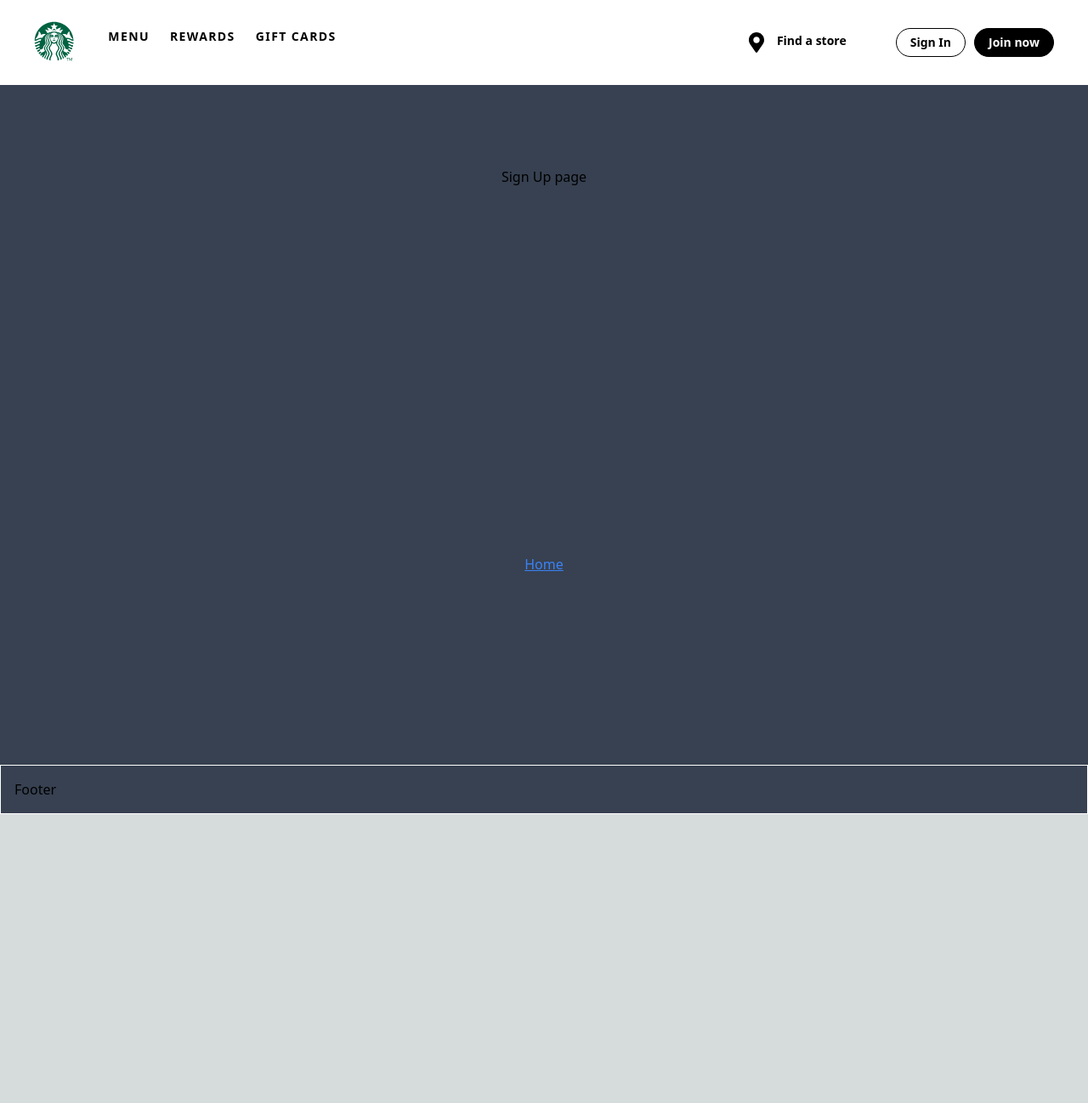
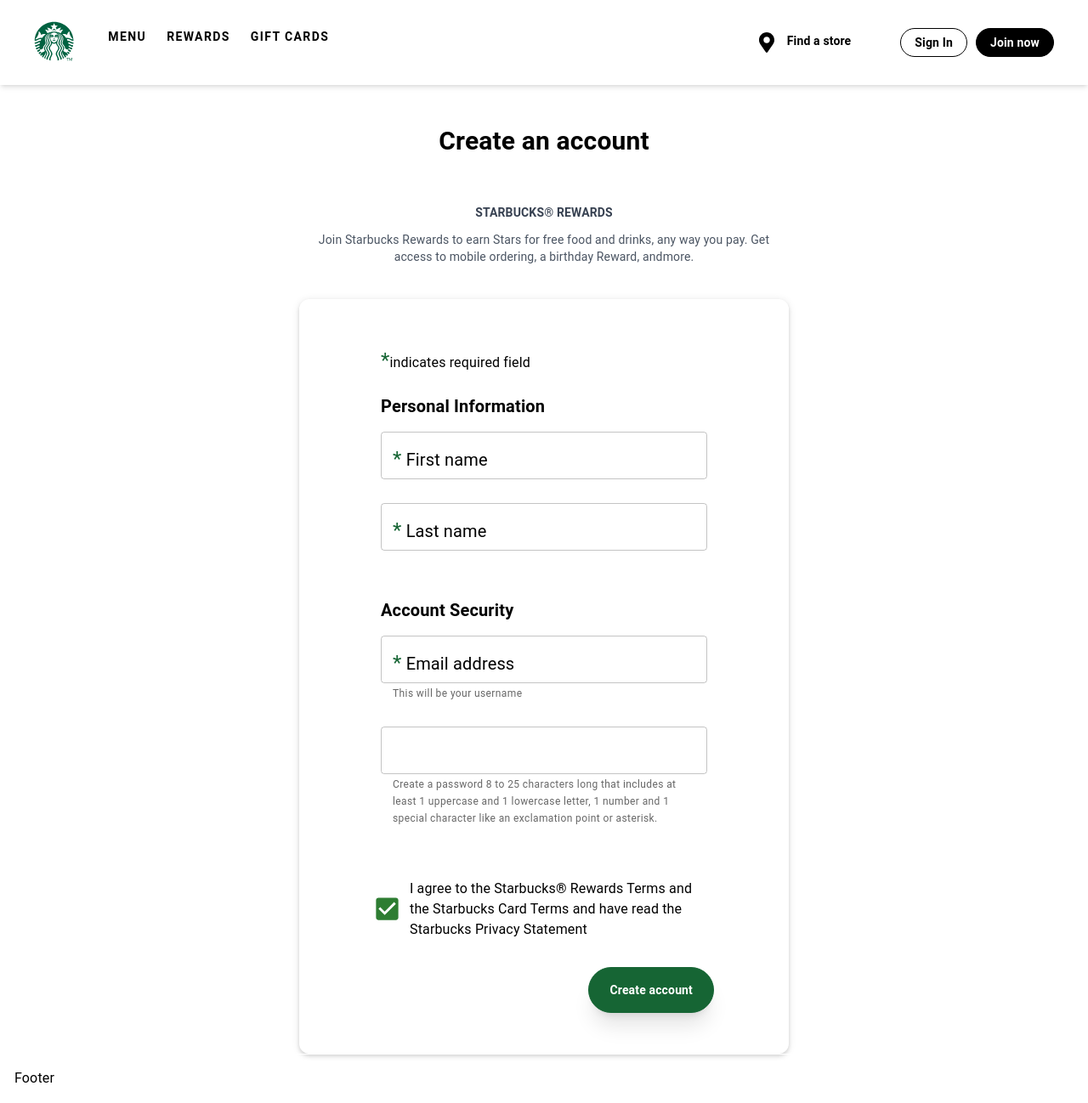
Before and after one commit to OlegGudymenko/next-prisma-starbucks-copy, a Next.js app: page /account/signup in a window 1280 px wide. Shown: the whole page at 85% size. Before the commit the page ends 958 px from the top, so only its background shows below. Built offline with nearby package versions, Linux system fonts and the light colour scheme; no server answers.

Commit message:
FE: Add signin/signup ui

```diff
--- a/package.json
+++ b/package.json
@@ -10,8 +10,9 @@
   },
   "dependencies": {
     "@auth/prisma-adapter": "^1.0.1",
+    "@emotion/react": "^11.11.1",
+    "@emotion/styled": "^11.11.0",
     "@mui/material": "^5.14.5",
-    "@mui/styled-engine-sc": "^5.12.0",
     "@prisma/client": "^5.1.1",
     "autoprefixer": "10.4.15",
     "bcrypt": "^5.1.1",
@@ -25,7 +26,6 @@
     "react": "18.2.0",
     "react-dom": "18.2.0",
     "react-icons": "^4.10.1",
-    "styled-components": "^5.3.11",
     "tailwindcss": "3.3.3"
   },
   "devDependencies": {
--- a/src/components/Button.js
+++ b/src/components/Button.js
@@ -20,20 +20,18 @@
       'bg-black border-black text-white hover:bg-gray-700 hover:border-gray-700': contained
     }),
     green: clsx({
-      '': outlined,
-      '': contained
+      'bg-white border-green-800 text-green-800 hover:bg-green-50 ': outlined,
+      'bg-green-800 border-green-800 text-white': contained
     }),
   };
 
 
   const styles = clsx(
-    'px-4 py-1.5 border box-border rounded-3xl font-semibold text-sm',
+    'px-4 py-1.5 border box-border rounded-full font-semibold text-sm',
     colors[color],
     className || ''
   );
 
-  console.log(styles,'styles')
-// const styles = ''
   return <button className={styles} onClick={onClick}>{children}</button>
 }
 
--- a/src/components/Header.js
+++ b/src/components/Header.js
@@ -1,12 +1,13 @@
 import { useSession } from "next-auth/react";
 import { useRouter } from 'next/navigation';
+import Link from 'next/link';
+import { FaMapMarkerAlt } from "react-icons/fa";
+import styled from '@emotion/styled'
 
-import Link from 'next/link';
 import Button from '@/components/Button';
 import SvgComponent from '@/components/icons/Logo';
 
-import { FaMapMarkerAlt } from "react-icons/fa";
-
+const ShadowWrapper = styled.div`box-shadow: 0 1px 3px rgba(0,0,0,.1), 0 2px 2px rgba(0,0,0,.06), 0 0 2px rgba(0,0,0,.07);`
 
 const NAV_LINKS = [
   {
@@ -23,8 +24,6 @@
   },
 ]
 
-// 1.5rem = 2.4rem
-// base font size 10px
 const Header = () => {
   const { push } = useRouter();
   const { data: session } = useSession()
@@ -59,7 +58,8 @@
   }
 
   return (
-    <header className='h-[100px] flex items-center bg-white'>
+    <ShadowWrapper>
+      <header className='h-[100px] flex items-center bg-white shadow-md relative'>
         <nav className='px-10 flex items-center w-full'>
           {renderLogo()}
           <div className='flex w-full'>
@@ -68,6 +68,7 @@
           </div>
         </nav>
       </header>
+    </ShadowWrapper>
   )
 }
 
--- a/src/components/Layout.js
+++ b/src/components/Layout.js
@@ -1,12 +1,25 @@
+import { ThemeProvider, CssBaseline } from "@mui/material";
+import { createTheme } from "@mui/material/styles";
+
 import Navbar from './Header';
 import Footer from './Footer';
 
+const lightTheme = createTheme({
+  palette: {
+    mode: "light",
+  },
+});
+
 export default function Layout({ children }) {
   return (
-    <div className='min-h-screen bg-gray-700'>
-      <Navbar />
-      <main>{children}</main>
-      <Footer />
-    </div>
+    <ThemeProvider theme={lightTheme}>
+      <div className='bg-white text-black'>
+      <CssBaseline />
+        <Navbar />
+        {/* {children} */}
+        <main className=''>{children}</main>
+        <Footer />
+      </div>
+    </ThemeProvider>
   )
 }
--- /dev/null
+++ b/src/components/form/FormField.js
@@ -0,0 +1,72 @@
+import { useState } from 'react'
+
+import {
+  OutlinedInput,
+  InputLabel,
+  InputAdornment,
+  FormHelperText,
+  FormControl,
+  IconButton,
+ }from '@mui/material';
+ import { MdVisibility, MdVisibilityOff } from "react-icons/md";
+ import { TiDelete } from "react-icons/ti";
+
+export const ReuqiredElement = () => <span className='text-green-800 text-2xl'>*</span>
+
+const FormField = (props) => {
+  const {
+    label,
+    type = 'text',
+    id,
+    error,
+    tooltip,
+    required
+  } = props;
+  const [showPassword, setShowPassword] = useState(false);
+
+
+  const handleShowPassword = () => setShowPassword((show) => !show);
+
+  const isPasswordField = type === 'password';
+
+  return (
+    <FormControl fullWidth variant="outlined">
+      <InputLabel htmlFor={id}>
+        <p className='bg-white pr-2 text-black text-xl'> { required && <ReuqiredElement/> } {label}</p>
+      </InputLabel>
+      <OutlinedInput
+        id={id}
+
+        type={showPassword ? 'text' : 'password'}
+        endAdornment={
+          <InputAdornment position="end" >
+            <div>
+              {isPasswordField &&
+                  <IconButton
+                  onClick={handleShowPassword}
+                  edge="end"
+                  className='text-2xl'
+                >
+                  {showPassword ? <MdVisibilityOff /> : <MdVisibility />}
+                </IconButton>
+              }
+
+             {error && <IconButton
+                onClick={handleShowPassword}
+                edge="end"
+                className='text-2xl text-red-500'
+              >
+                <TiDelete />
+              </IconButton> }
+            </div>
+          </InputAdornment>
+        }
+        label="* Password"
+      />
+      {tooltip &&  <FormHelperText className='text-base text-black mt-1' id={id}>{tooltip}</FormHelperText>}
+      {error && <FormHelperText className='text-red-500' id={id}>{error}</FormHelperText>}
+    </FormControl>
+  )
+}
+
+export default FormField;
--- /dev/null
+++ b/src/components/form/FormWrapper.js
@@ -0,0 +1,11 @@
+import styled from '@emotion/styled'
+
+const ShadowWrapper = styled.div`box-shadow: 0 2px 4px rgba(0,0,0,.07), 0 4px 5px rgba(0,0,0,.06), 0 1px 10px rgba(0,0,0,.1);`
+
+const FormWrapper = ({ children }) => (
+  <ShadowWrapper className='p-10 text-black rounded-xl'>
+    {children}
+  </ShadowWrapper>
+);
+
+export default FormWrapper;
--- a/src/pages/account/signin.js
+++ b/src/pages/account/signin.js
@@ -1,8 +1,17 @@
 import { useEffect, useState } from 'react'
 import { useRouter } from 'next/navigation';
 import { useSession, signIn } from "next-auth/react"
+import Link from 'next/link';
 
-import SignInView from '@/view/SignInView'
+import {
+  FormControlLabel,
+  Checkbox,
+ }from '@mui/material';
+
+import Button from '@/components/Button'
+import FormWrapper from '@/components/form/FormWrapper';
+import FormField, { ReuqiredElement } from '@/components/form/FormField';
+
 
 export default function SignIn() {
   const { push } = useRouter();
@@ -17,13 +26,7 @@
     }
   },[session])
 
-  const handleChange = (e) => {
-    const {name, value} = e.target;
-    setLoginData((prevState) => ({
-      ...prevState,
-      [name]: value
-    }))
-  }
+
 
   const handleSubmit = async (e) => {
     e.preventDefault();
@@ -43,9 +46,59 @@
   }
 
   return (
-    <SignInView
-    handleChange={handleChange}
-      loginData={loginData}
-      handleSubmit={handleSubmit}/>
+    <div className="container mx-auto bg-white min-h-screen ">
+     <div className='mx-auto max-w-lg w-full '>
+      <h1 className='text-center py-12 mb-2 text-black font-bold text-3xl'>Sign in or create an account</h1>
+      <FormWrapper>
+        <p className='pb-6'>
+          <ReuqiredElement/>
+          indicates required field
+        </p>
+        <div className='mb-6'>
+          <FormField
+            name='email'
+            id='email'
+            type='email'
+            required
+            label='Username or email address'
+          />
+          </div>
+          <FormField
+            name='Password'
+            id='Password'
+            type='password'
+            required
+            label='Password'
+          />
+
+          <FormControlLabel
+            className='mt-4'
+            control={
+              <Checkbox size='large' defaultChecked color="success" />
+            } label={
+              <span>Keep me signed in.
+                <Link className='ml-1 text-green-800 font-bold underline hover:no-underline' href='/'>Details</Link>
+              </span>
+            }
+          />
+
+          <div className='mt-4 flex flex-col space-y-2 '>
+            <Link className='text-green-800 font-bold underline hover:no-underline' href='/'>Forgot your username?</Link>
+            <Link className='text-green-800 font-bold underline hover:no-underline' href='/'>Forgot your password?</Link>
+          </div>
+
+
+          <div className='flex justify-end mt-8 '>
+            <Button className='text-lg rounded-full py-4 px-6 shadow-xl' color='green' contained> Sign in </Button>
+          </div>
+      </FormWrapper>
+
+      <div className='mt-12 py-8 px-14 text-center'>
+          <h2 className='font-bold text-sm text-green-800 uppercase mb-2'>Join Starbucks® Rewards</h2>
+          <p>Join Starbucks® Rewards to earn free food and drinks, get free refills, pay and order with your phone, and more.</p>
+          <Button onClick={() => push('/account/signup')} className='mt-4' color='green' outlined>Join now</Button>
+      </div>
+     </div>
+    </div>
   )
 }
--- a/src/pages/account/signup.js
+++ b/src/pages/account/signup.js
@@ -1,10 +1,19 @@
 import { useEffect } from 'react'
 import { useRouter } from 'next/navigation';
-
-import Link from 'next/link'
-
 import { useSession, signIn, signOut } from "next-auth/react"
 
+import Link from 'next/link';
+
+import {
+  FormControlLabel,
+  Checkbox,
+ }from '@mui/material';
+
+import Button from '@/components/Button'
+import FormWrapper from '@/components/form/FormWrapper';
+import FormField, { ReuqiredElement } from '@/components/form/FormField';
+
+const passwordTooltip = 'Create a password 8 to 25 characters long that includes at least 1 uppercase and 1 lowercase letter, 1 number and 1 special character like an exclamation point or asterisk.'
 
 export default function SignUp() {
   const { push } = useRouter();
@@ -17,13 +26,59 @@
   },[session])
 
   return (
-    <main className="flex min-h-screen flex-col items-center justify-between p-24">
-
-      <h2>Sign Up page</h2>
-      <div className="mb-32 ">
-        <Link href='/' className='text-blue-500 underline'>Home</Link>
+  <div className="container mx-auto bg-white min-h-screen ">
+    <div className='mx-auto max-w-xl w-full '>
+      <div className='text-center pb-10'>
+        <h1 className='py-12 mb-2 text-black font-bold text-3xl'>Create an account</h1>
+        <h4 className='mb-3 font-bold text-gray-700 text-sm'>STARBUCKS® REWARDS</h4>
+        <p className='px-4 text-gray-600 text-sm'>Join Starbucks Rewards to earn Stars for free food and drinks, any way you pay. Get access to mobile ordering, a birthday Reward, and
+          <Link href='more'>more</Link>.</p>
       </div>
 
-    </main>
+      <FormWrapper>
+        <div className='px-12 py-2'>
+          <div className='pb-6'>
+            <div className='px-2 py-2 mb-3'>
+              <p className='pb-6'>
+                <ReuqiredElement/>
+                indicates required field
+              </p>
+              <h2 className='font-bold mb-4 text-xl'>Personal Information</h2>
+                <FormField name='firstName' id='firstName' required label='First name'/>
+              </div>
+              <div className='px-2 py-2 mb-10'>
+                <FormField name='lastName' id='lastName' required label='Last name'/>
+              </div>
+              <div className='px-2 py-2 mb-3'>
+                <h2 className='font-bold mb-4 text-xl'>Account Security</h2>
+                <FormField name='email' id='email' required label='Email address' tooltip='This will be your username'/>
+              </div>
+              <div className='px-2 py-2 mb-3'>
+                <FormField name='password' id='password' requiredlabel='Password' tooltip={passwordTooltip}/>
+              </div>
+            </div>
+
+            <FormControlLabel
+              className='mt-4'
+              control={
+                <Checkbox size='large' defaultChecked color="success" />
+              } label={
+                <p>
+                  I agree to the Starbucks® Rewards Terms and the
+                  Starbucks Card Terms and have read the
+                  Starbucks Privacy Statement
+                </p>
+              }
+            />
+
+            <div className='flex justify-end mt-8 '>
+              <Button className='text-lg rounded-full py-4 px-6 shadow-xl' color='green' contained>
+                Create account
+              </Button>
+            </div>
+        </div>
+      </FormWrapper>
+     </div>
+  </div>
   )
 }
--- a/src/pages/index.js
+++ b/src/pages/index.js
@@ -7,10 +7,11 @@
 
   console.log(session,'session')
   return (
-    <main className="flex min-h-screen flex-col items-center justify-between p-24">
+    <main className="flex  flex-col items-center justify-between p-24">
 
+
+      <div className="mb-32 max-w-lg ">
       <h2>Home page</h2>
-      <div className="mb-32 ">
        {!session && <Link href='/account/signin'
          className='text-blue-500 underline'>Sign IN</Link>}
       </div>
```
Also changed, not shown: src/view/SignInView.js (+27 -6 lines), 1 other file (tests, documents, lock files or other folders). Lines whose indentation alone changed are shown as unchanged.
